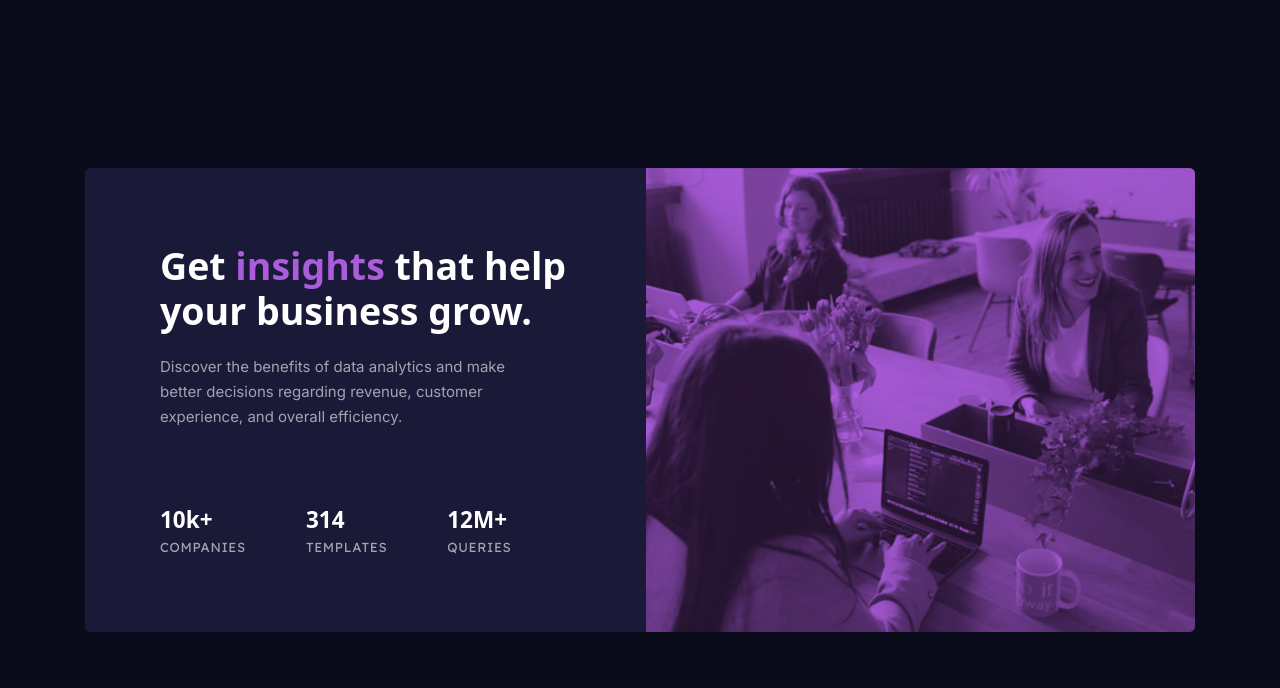
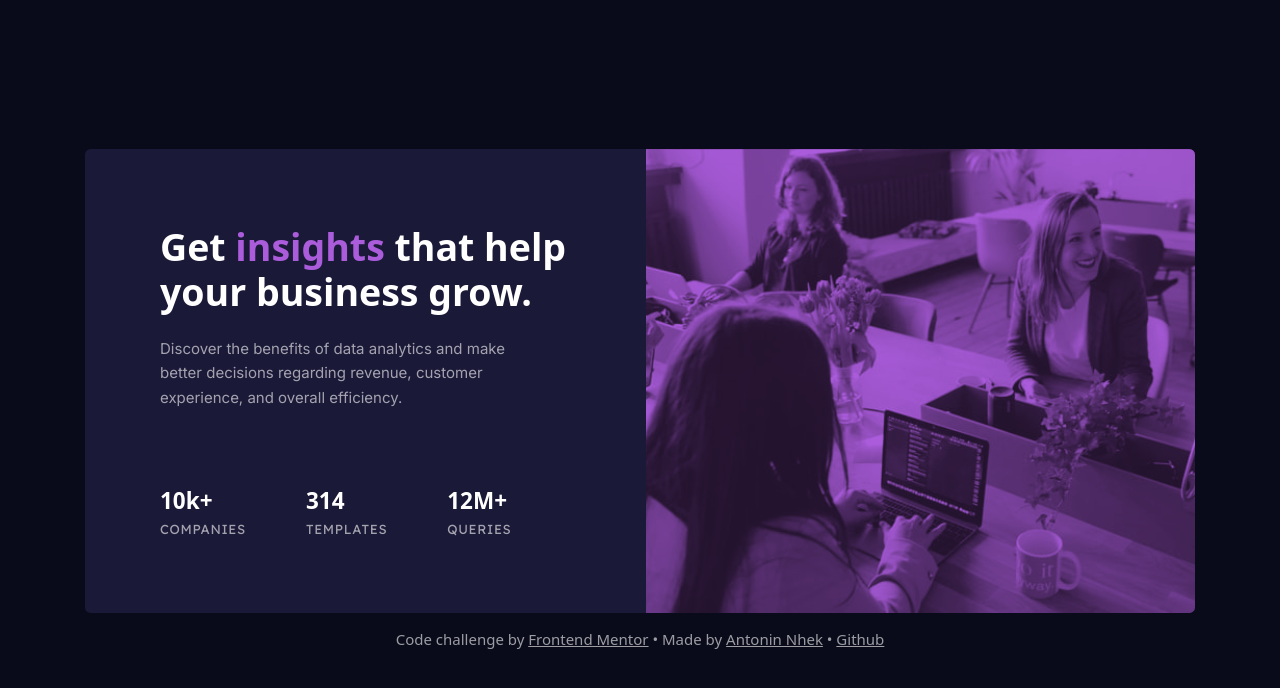
Before and after one commit to 0xShynn/frontendmentor-stats-preview-card-challenge, a React (Create React App) app: page / in a window 1280 px wide. Shown: the top 688 px of the page. Built offline with nearby package versions, Linux system fonts and the light colour scheme.

Commit message:
add: author banner (code challenge info)

```diff
--- a/src/components/PreviewCard.jsx
+++ b/src/components/PreviewCard.jsx
@@ -1,7 +1,12 @@
 import React from 'react';
 import PropTypes from 'prop-types';
 
-const PreviewCard = ({ title, subtitle, image, children }) => (
+const PreviewCard = ({ title, subtitle, image, children }) => {
+  const linkStyle =
+    'underline transition duration-300 text-neutral-gray_2 hover:text-white';
+
+  return (
+    <div>
       <div
         className="flex flex-col overflow-hidden rounded-md bg-primary-darkblue md:flex-row-reverse md:w-1110"
         role="main"
@@ -26,7 +31,28 @@ const PreviewCard = ({ title, subtitle, image, children }) => (
           {children}
         </div>
       </div>
+      <div className="flex justify-center mt-4 text-neutral-gray_2">
+        <p>
+          Code challenge by{' '}
+          <a href="https://frontendmentor.io" className={linkStyle}>
+            Frontend Mentor
+          </a>{' '}
+          • Made by{' '}
+          <a href="https://anhek.dev" className={linkStyle}>
+            Antonin Nhek
+          </a>{' '}
+          •{' '}
+          <a
+            href="https://github.com/anhek/frontendmentor-stats-preview-card-challenge"
+            className={linkStyle}
+          >
+            Github
+          </a>
+        </p>
+      </div>
+    </div>
   );
+};
 
 PreviewCard.propTypes = {
   title: PropTypes.oneOfType([PropTypes.string, PropTypes.array]).isRequired,
```
Lines whose indentation alone changed are shown as unchanged.
